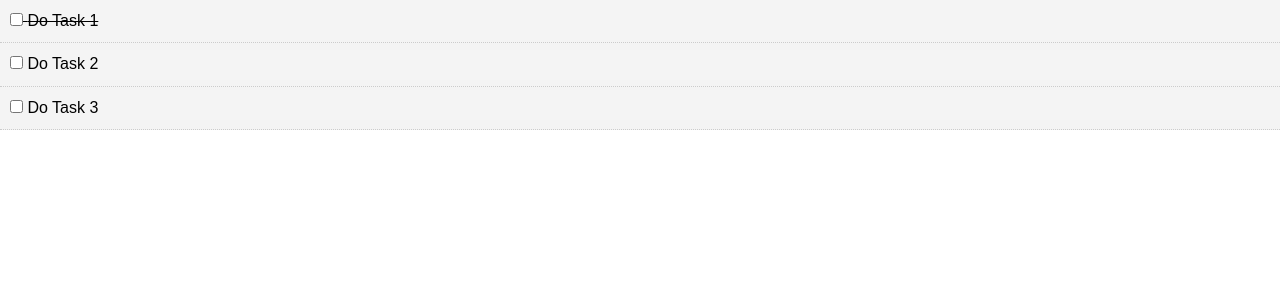
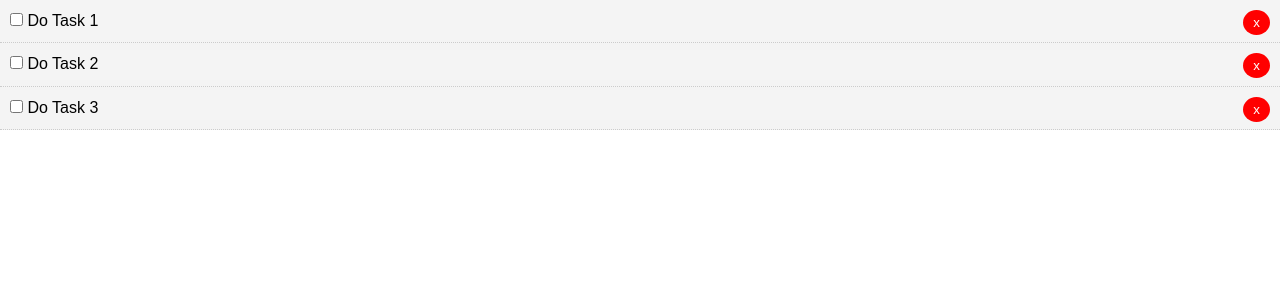
Before and after one commit to JHorrigan/react-todo, a React (Create React App) app: page / in a window 1280 px wide. Shown: the top 300 px of the page. Built offline with nearby package versions, Linux system fonts and the light colour scheme; the HTML template or start-up script is replaced by a standard one.

Commit message:
Create & Style Delete Button in Todo Item Component

```diff
--- a/src/App.js
+++ b/src/App.js
@@ -9,7 +9,7 @@
       {
         id: 1,
         title: 'Do Task 1',
-        completed: true
+        completed: false
       },
       {
         id: 2,
@@ -24,6 +24,7 @@
     ]
   }
 
+  // Toggle Complete
   markComplete = (id) => {
     this.setState({
       todos: this.state.todos.map(todo => {
--- a/src/components/Todoitem.js
+++ b/src/components/Todoitem.js
@@ -20,6 +20,7 @@
                     <input type="checkbox" onChange={this.props.markComplete.bind
                     (this, id)}/> {' '}
                     { title }
+                    <button style={btnStyle}>x</button>
                 </p>
             </div>
         )
@@ -31,4 +32,14 @@
     todo: PropTypes.object.isRequired
 }
 
+const btnStyle = {
+    background: '#ff0000',
+    color: '#fff',
+    border: 'none',
+    padding: '5px 10px',
+    borderRadius: '50%',
+    cursor: 'pointer',
+    float: 'right'
+}
+
 export default TodoItem
```
